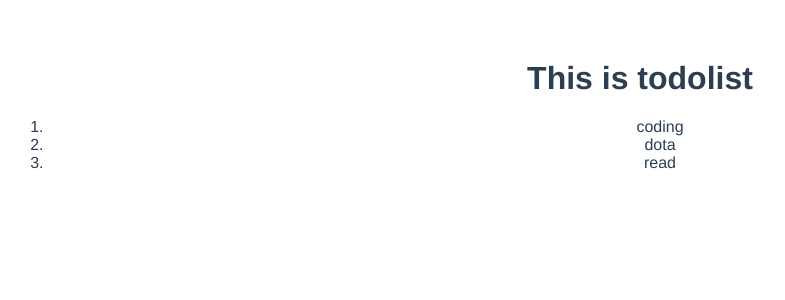
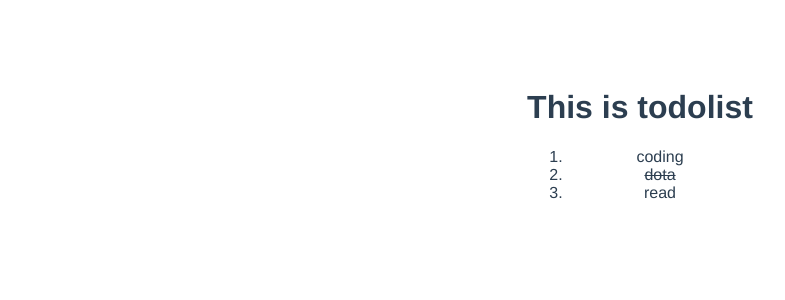
Before and after one commit to Ulez/todolist, a Vue app: page / in a window 1280 px wide. Shown: the top 300 px of the page, without its empty margins (0-785 px from the left). Built offline with nearby package versions, Linux system fonts and the light colour scheme; the HTML template or start-up script is replaced by a standard one.

Commit message:
调整显示TODOlist；

```diff
--- a/src/App.vue
+++ b/src/App.vue
@@ -2,7 +2,7 @@
   <div id="app">
     <h1>{{title}}</h1>
     <ol>
-      <li v-for="item in items">
+      <li v-for="item in items" v-bind:class="{ finished: item.finished }">
         {{ item.label }}
       </li>
     </ol>
@@ -25,6 +25,10 @@ export default {
 </script>
 
 <style>
+.finished {
+  text-decoration: line-through
+}
+
 #app {
   font-family: 'Avenir', Helvetica, Arial, sans-serif;
   -webkit-font-smoothing: antialiased;
@@ -33,4 +37,11 @@ export default {
   color: #2c3e50;
   margin-top: 60px;
 }
+
+body {
+  display: flex;
+  align-items: center;
+  justify-content: center;
+  height: 100%;
+}
 </style>
```
